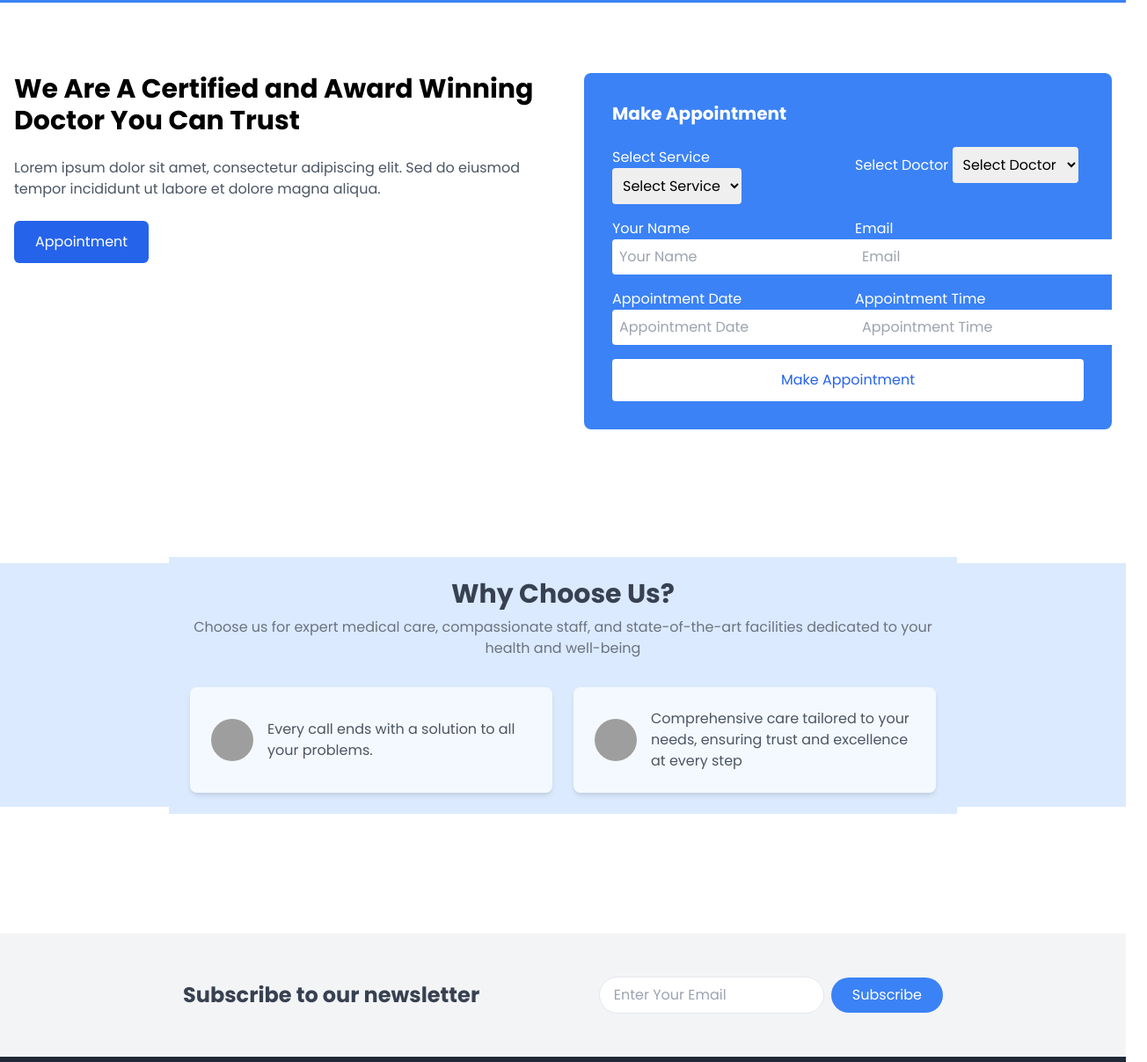
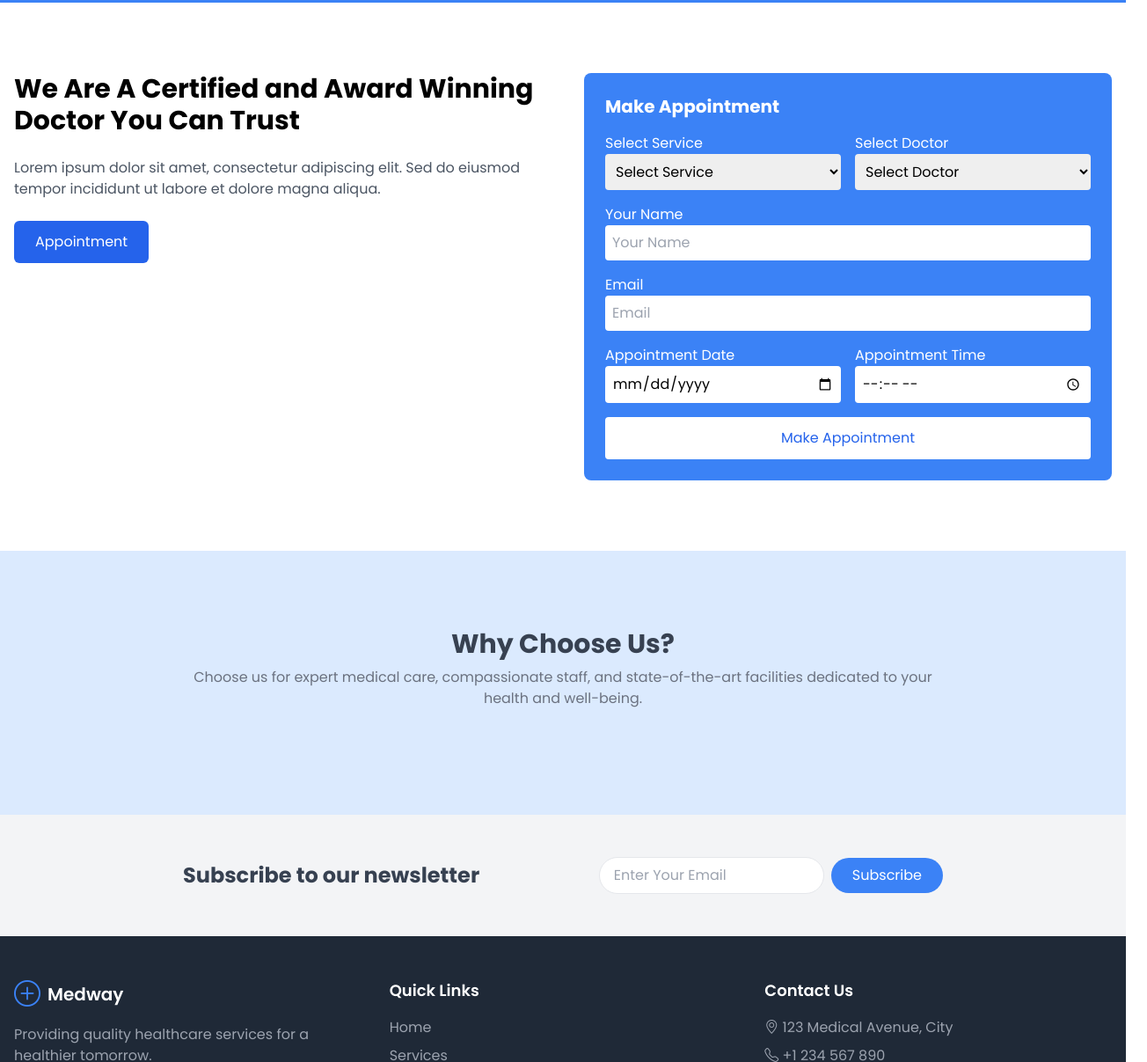
Before and after one commit to mayursagar1415/medway, a plain HTML site: page medway/index.html in a window 1280 px wide. Shown: the part 1429-2636 px from the top of the page at 88% size, 1304 px wide, since content can reach past the window. Drawn offline with nearby package versions, Linux system fonts and the light colour scheme; grey boxes are pictures that could not be loaded.

Commit message:
Update index.html

```diff
--- a/medway/index.html
+++ b/medway/index.html
@@ -16,7 +16,6 @@
       href="https://fonts.googleapis.com/css2?family=Poppins:wght@300;400;500;600;700&display=swap"
       rel="stylesheet"
     />
-    <link rel="stylesheet" href="static/css/global.css">
     <link rel="stylesheet" href="static/css/home.css">
 
   </head>
@@ -60,7 +59,6 @@
 </header>
 
   <!-- Hero Section -->
-  <!-- Hero Section -->
 <section class="gradient-bg" id="hero-section">
   <div class="container mx-auto px-4 py-16">
     <div class="grid md:grid-cols-2 gap-8 items-center">
@@ -94,7 +92,6 @@
 
 
     <!-- About Section -->
-   <!-- About Section -->
 <section class="py-16 w-[95%] about-section">
   <div class="container mx-auto px-4">
     <h2 class="text-3xl font-bold text-center mb-12 fade-in">
@@ -111,11 +108,8 @@
   </div>
 </section>
 
-
-
   <!-- Services Section -->
-    <!-- Services Section -->
-   <section class="bg-gray-50 py-16">
+  <section class="bg-gray-50 py-16 slide-in">
     <div class="container mx-auto px-4">
       <h2 class="text-3xl font-bold text-center mb-12">Our Services</h2>
       <div class="grid grid-cols-2 md:grid-cols-4 gap-6">
@@ -155,13 +149,10 @@
     </div>
   </section>
 
-    <!-- Blue strip -->
+  <!-- Statistics Section (Blue Strip) -->
   <section id="statistics">
     <div class="bg-blue-500 text-white py-10">
-    <div
-      class="container mx-auto flex flex-col md:flex-row items-center justify-between gap-8"
-    >
-      <!-- Statistics Section -->
+      <div class="container mx-auto flex flex-col md:flex-row items-center justify-between gap-8">
         <div class="grid grid-cols-1 md:grid-cols-4 gap-8 text-center">
           <!-- Item 1 -->
           <div class="stat-item">
@@ -189,11 +180,8 @@
   </section>
 
 
-
-<!-- Book an appointment Section -->
-    <!-- About Section -->
-<section gap-6>
-<section id="about-section" class="py-20 hidden-section">
+      <!-- Appointment Section -->
+      <section id="about-section" class="py-20 hidden-section slide-in">
         <div class="container mx-auto px-4">
           <div class="grid md:grid-cols-2 gap-12">
             <!-- Left Column -->
@@ -210,47 +198,41 @@
             </div>
 
             <!-- Right Column (Appointment Form) -->
-      <div class="bg-blue-500 p-8 rounded-lg">
-        <h3 class="text-xl text-white font-bold mb-6">Make Appointment</h3>
-        <form class="space-y-4" aria-labelledby="appointment-form">
+            <div class="bg-blue-500 p-6 rounded-lg md:w-full">
+              <h3 class="text-xl text-white font-bold mb-4">Make Appointment</h3>
+              <form class="space-y-4" id="appointment-form">
                 <div class="grid md:grid-cols-2 gap-4">
                   <div>
                     <label for="service" class="text-white">Select Service</label>
-              <select id="service" class="p-2 rounded" aria-required="true">
+                    <select id="service" class="p-2 rounded w-full" aria-required="true">
                       <option value="">Select Service</option>
-                <!-- Additional options can go here -->
                     </select>
                   </div>
-
                   <div>
                     <label for="doctor" class="text-white">Select Doctor</label>
-              <select id="doctor" class="p-2 rounded" aria-required="true">
+                    <select id="doctor" class="p-2 rounded w-full" aria-required="true">
                       <option value="">Select Doctor</option>
-                <!-- Additional options can go here -->
                     </select>
                   </div>
-
+                </div>
                 <div>
                   <label for="name" class="text-white">Your Name</label>
-              <input type="text" id="name" placeholder="Your Name" class="p-2 rounded" aria-required="true" />
+                  <input type="text" id="name" placeholder="Your Name" class="p-2 rounded w-full" aria-required="true" />
                 </div>
-
                 <div>
                   <label for="email" class="text-white">Email</label>
-              <input type="email" id="email" placeholder="Email" class="p-2 rounded" aria-required="true" />
+                  <input type="email" id="email" placeholder="Email" class="p-2 rounded w-full" aria-required="true" />
                 </div>
-
+                <div class="grid md:grid-cols-2 gap-4">
                   <div>
                     <label for="date" class="text-white">Appointment Date</label>
-              <input type="tel" id="date" placeholder="Appointment Date" class="p-2 rounded" aria-required="true" />
+                    <input type="date" id="date" class="p-2 rounded w-full" aria-required="true" />
                   </div>
-
                   <div>
                     <label for="time" class="text-white">Appointment Time</label>
-              <input type="text" id="time" placeholder="Appointment Time" class="p-2 rounded" aria-required="true" />
+                    <input type="time" id="time" class="p-2 rounded w-full" aria-required="true" />
                   </div>
                 </div>
-
                 <button type="submit" class="w-full bg-white text-blue-600 py-3 rounded">
                   Make Appointment
                 </button>
@@ -259,49 +241,22 @@
           </div>
         </div>
       </section>
-  <br>
-<br>
-<br>
 
       <!-- Why Choose Us Section -->
-<section id="why-choose-us" class="cus-1 bg-blue-100 flex items-center justify-center">
-  <div class="max-w-4xl w-full p-6 bg-blue-100">
-    <!-- Title -->
+      <section id="why-choose-us" class="bg-blue-100 flex items-center justify-center py-16 slide-in">
+        <div class="max-w-4xl w-full p-6">
           <div class="text-center mb-8">
-      <h2 class="animate-fade text-3xl font-bold text-gray-700 mb-2">Why Choose Us?</h2>
-      <p class="animate-fade text-gray-500">
-        Choose us for expert medical care, compassionate staff, and state-of-the-art facilities dedicated to your health and well-being
+            <h2 class="text-3xl font-bold text-gray-700 mb-2">Why Choose Us?</h2>
+            <p class="text-gray-500">
+              Choose us for expert medical care, compassionate staff, and state-of-the-art facilities dedicated to your health and well-being.
             </p>
-    </div>
-
-    <!-- Cards -->
-    <div class="grid grid-cols-1 md:grid-cols-2 gap-6">
-      <!-- Card 1 -->
-      <div class="card animate-slide bg-white bg-opacity-70 p-6 rounded-lg shadow-md flex items-center space-x-4 backdrop-blur-md hover:shadow-xl transition">
-        <img src="https://source.unsplash.com/50x50/?health" alt="Health Icon" class="w-12 h-12 rounded-full" />
-        <p class="text-gray-600">Every call ends with a solution to all your problems.</p>
-      </div>
-
-      <!-- Card 2 -->
-      <div class="card animate-slide bg-white bg-opacity-70 p-6 rounded-lg shadow-md flex items-center space-x-4 backdrop-blur-md hover:shadow-xl transition">
-        <img src="https://source.unsplash.com/50x50/?heart" alt="Heart Icon" class="w-12 h-12 rounded-full" />
-        <p class="text-gray-600">Comprehensive care tailored to your needs, ensuring trust and excellence at every step</p>
-      </div>
           </div>
         </div>
       </section>
-<br>
-<br>
-<br>
-<br>
-  <br>
-  <br>
 
-
-
-<!-- Subscribe to our newsletter Section -->
-<section class="cus-2 bg-gray-100 flex items-center justify-center">
-  <div class="w-full max-w-4xl p-4 bg-gray-100">
+      <!-- Subscribe Section -->
+      <section class="bg-gray-100 flex items-center justify-center py-12 slide-in">
+        <div class="w-full max-w-4xl px-4">
           <div class="flex flex-col md:flex-row items-center justify-between space-y-4 md:space-y-0">
             <h2 class="text-2xl font-bold text-gray-700">Subscribe to our newsletter</h2>
             <div class="flex items-center space-x-2">
@@ -313,8 +268,6 @@
           </div>
         </div>
       </section>
-</section>
-
 
     <!-- Footer -->
     <footer class="bg-gray-800 text-white py-12">
@@ -346,13 +299,13 @@
               <p><i class="bi bi-envelope"></i> info@medway.com</p>
             </div>
             <div class="flex space-x-4 mt-4">
-              <a href="#" class="text-blue-500 hover:text-blue-400"
+              <a href="#" class="text-blue-500 hover:text-blue-400" aria-label="facebook"
                 ><i class="bi bi-facebook"></i
               ></a>
-              <a href="#" class="text-blue-500 hover:text-blue-400"
+              <a href="#" class="text-blue-500 hover:text-blue-400" aria-label="twitter"
                 ><i class="bi bi-twitter"></i
               ></a>
-              <a href="#" class="text-blue-500 hover:text-blue-400"
+              <a href="#" class="text-blue-500 hover:text-blue-400" aria-label="linkedin"
                 ><i class="bi bi-linkedin"></i
               ></a>
             </div>
@@ -368,7 +321,6 @@
 
     <!-- JS -->
     <script src="static/js/index.js" crossorigin="anonymous"></script>
-     <script src="" crossorigin="anonymous"></script>
 
   </body>
 </html>
```
Lines whose indentation alone changed are shown as unchanged.
